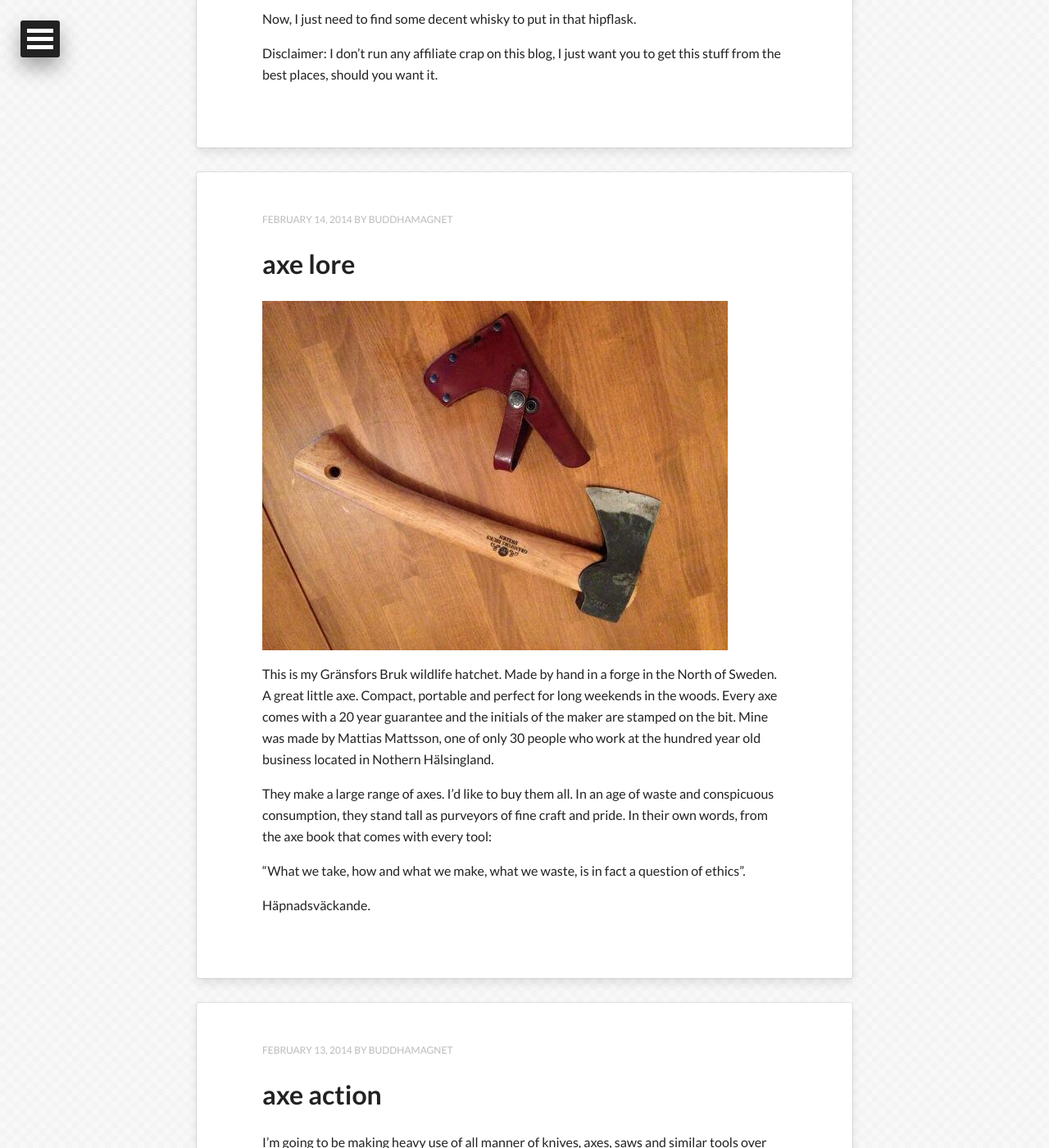
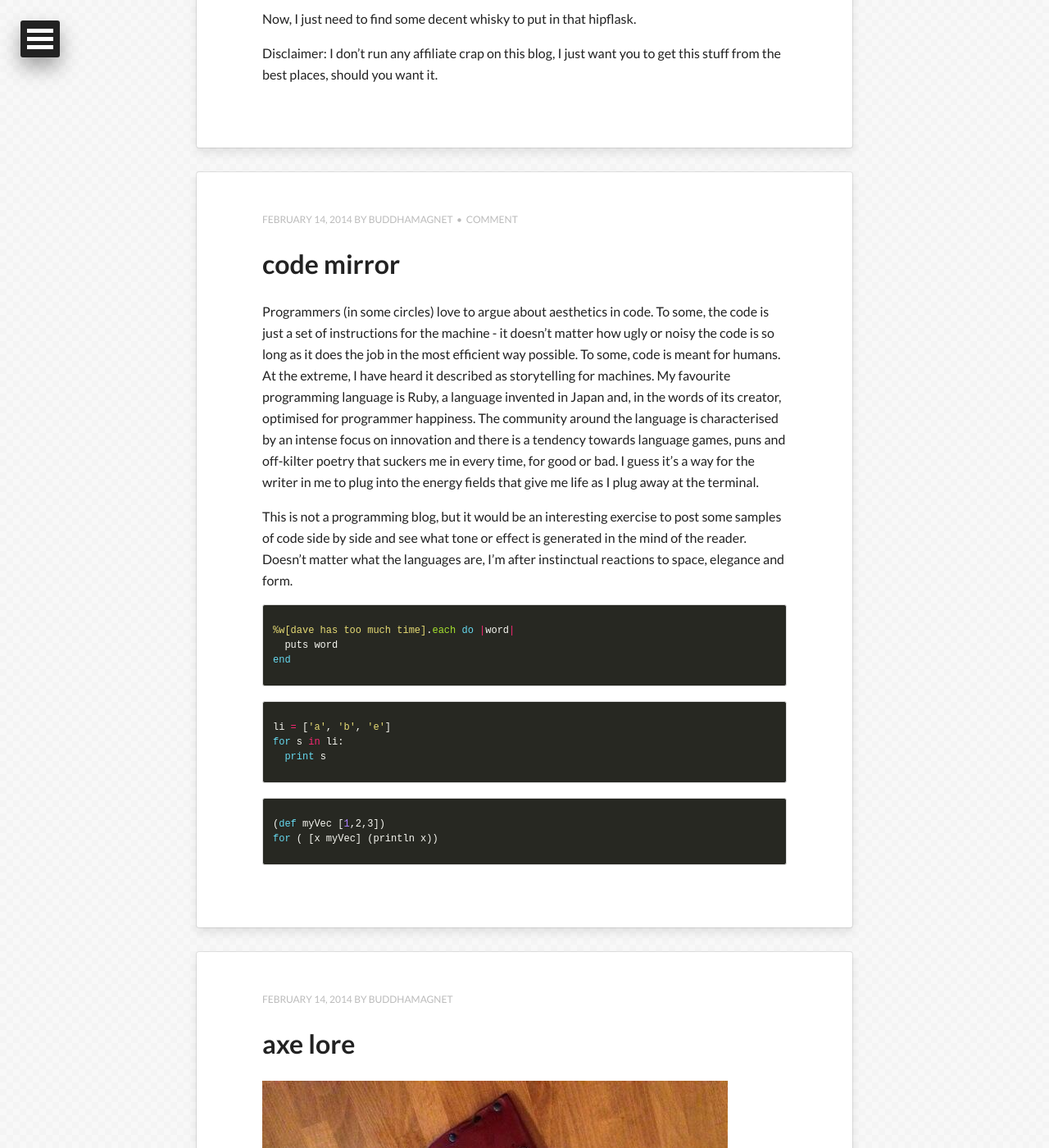
Before and after one commit to buddhamagnet/buddhamagnet.github.com, a Jekyll site: the page built from index.html, in a window 1280 px wide and 1400 px high, scrolled down 3448 px. Shown: the whole window at 82% size. Built offline with Jekyll 4.4.1, drawn with Linux system fonts in a browser that asks for light colours; nearby versions of some CDN libraries; a script that is not in the unit is left out; the list of posts is cut into pages by our own code; some of the changed text lies outside the part shown.

Commit message:
birth code mirror

```diff
--- /dev/null
+++ b/_posts/2014-02-14-codemirror.md
@@ -0,0 +1,38 @@
+---
+layout: post
+title: code mirror
+description: "code aesthetics"
+categories: [geek]
+tags: [geek, code]
+comments: true
+share: true
+---
+
+Programmers (in some circles) love to argue about aesthetics in code. To some, the code is just a set of instructions for the machine - it doesn't
+matter how ugly or noisy the code is so long as it does the job in the most
+efficient way possible. To some, code is meant for humans. At the extreme, I
+have heard it described as storytelling for machines. My favourite programming language is Ruby, a language invented in Japan and, in the words
+of its creator, optimised for programmer happiness. The community around the
+language is characterised by an intense focus on innovation and there is a tendency towards language games, puns and off-kilter poetry that suckers me
+in every time, for good or bad. I guess it's a way for the writer in me to
+plug into the energy fields that give me life as I plug away at the terminal.
+
+This is not a programming blog, but it would be an interesting exercise to post some samples of code side by side and see what tone or effect is generated in the mind of the reader. Doesn't matter what the languages are,
+I'm after instinctual reactions to space, elegance and form.
+
+{% highlight ruby %}
+%w[dave has too much time].each do |word|
+  puts word
+end
+{% endhighlight %}
+
+{% highlight python %}
+li = ['a', 'b', 'e']
+for s in li:
+  print s
+{% endhighlight %}
+
+{% highlight clojure %}
+(def myVec [1,2,3])
+for ( [x myVec] (println x))
+{% endhighlight %}
```
Also changed, not shown: _posts/2014-02-14-nmrk.md (+1 -1 lines).
